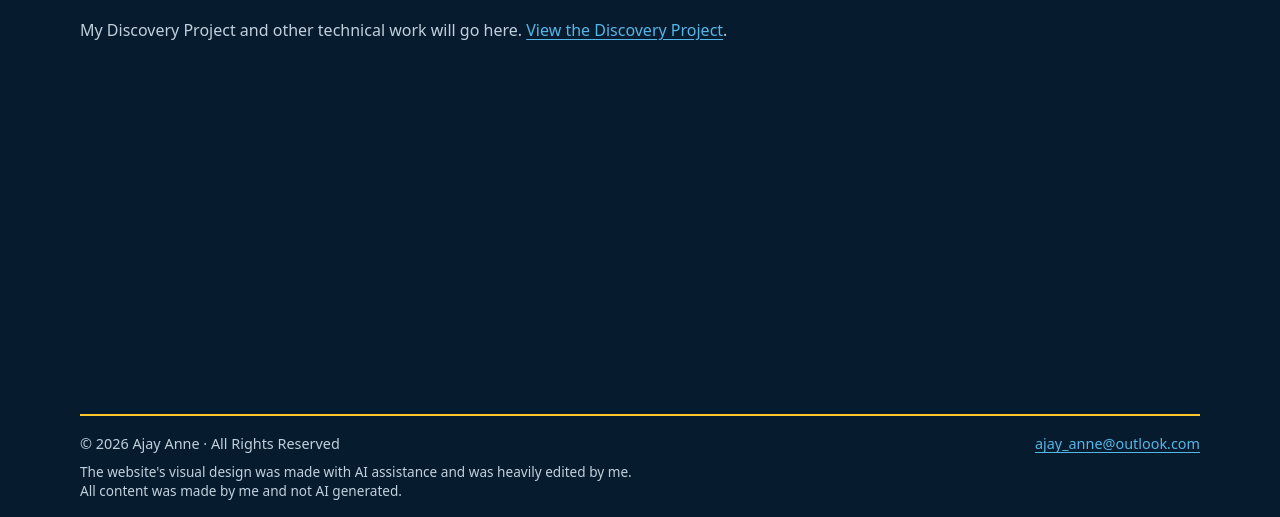
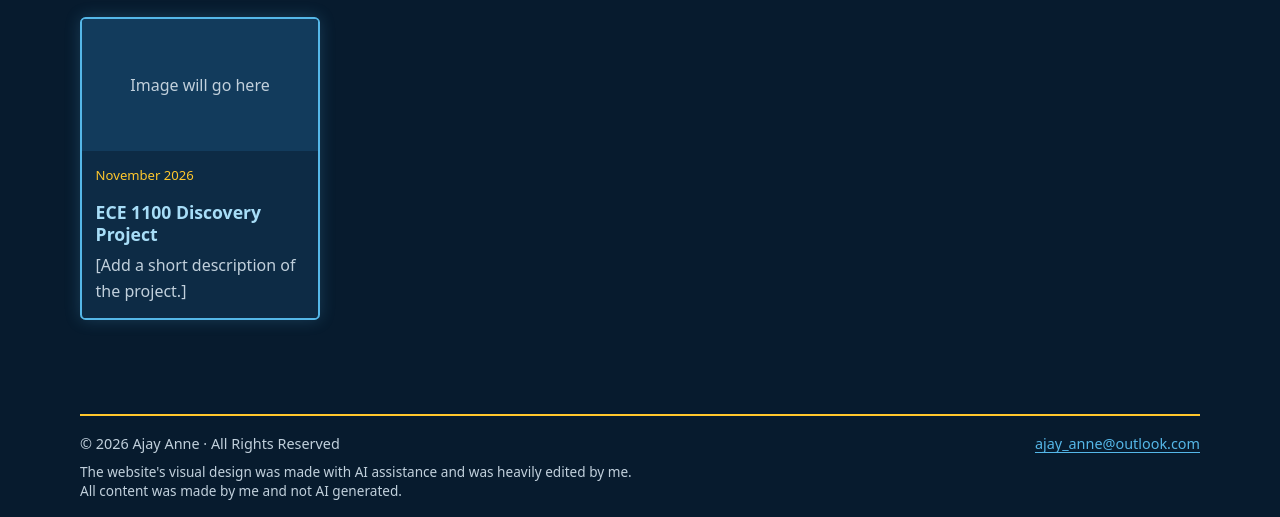
Before and after one commit to Ajay-Anne/Ajay-Anne.github.io, a plain HTML site: page projects/index.html in a window 1280 px wide. Shown: the part 283-800 px from the top of the page. Drawn offline with Linux system fonts and the light colour scheme.

Commit message:
added some content

```diff
--- a/assets/css/styles.css
+++ b/assets/css/styles.css
@@ -162,7 +162,7 @@ h1 {
 }
 
 .lead {
-  max-width: 43rem;
+  max-width: 30rem;
   color: var(--muted);
   font-size: clamp(1.1rem, 2vw, 1.28rem);
 }
@@ -245,6 +245,77 @@ h1 {
 
 .prose p {
   color: var(--muted);
+}
+
+.project-grid {
+  display: grid;
+  grid-template-columns: repeat(auto-fit, minmax(min(100%, 13rem), 15rem));
+  gap: 1rem;
+  max-width: 48rem;
+}
+
+.project-grid article {
+  min-width: 0;
+}
+
+.project-card {
+  display: flex;
+  height: 100%;
+  flex-direction: column;
+  overflow: hidden;
+  border: 2px solid var(--navy);
+  border-radius: 0.35rem;
+  background: var(--surface);
+  box-shadow: 0 0 16px rgb(85 183 232 / 22%);
+  color: var(--ink);
+  text-decoration: none;
+  transition: border-color 150ms ease, background-color 150ms ease, box-shadow 150ms ease, transform 150ms ease;
+}
+
+.project-card:hover {
+  transform: translateY(-2px);
+  border-color: var(--navy-dark);
+  background: var(--surface-raised);
+  box-shadow: 0 0 22px rgb(85 183 232 / 38%);
+  color: var(--ink);
+}
+
+.project-card:focus-visible {
+  outline: 3px solid var(--gold);
+  outline-offset: 4px;
+}
+
+.project-thumbnail {
+  display: grid;
+  min-height: 7rem;
+  aspect-ratio: 16 / 9;
+  place-items: center;
+  padding: 0.65rem;
+  background: var(--surface-raised);
+  color: var(--muted);
+  text-align: center;
+}
+
+.project-card-content {
+  padding: 0.85rem;
+}
+
+.project-card-content h2 {
+  margin-bottom: 0.4rem;
+  color: var(--navy-dark);
+  font-size: 1.1rem;
+  line-height: 1.25;
+}
+
+.project-card-content p:last-child {
+  margin-bottom: 0;
+  color: var(--muted);
+}
+
+.project-date {
+  margin-bottom: 0.35rem;
+  color: var(--gold);
+  font-size: 0.82rem;
 }
 
 .about-section {
@@ -394,11 +465,29 @@ code {
 
 @media (max-width: 44rem) {
   .hero-layout {
-    grid-template-columns: 1fr;
+    grid-template-columns: minmax(0, 1fr) minmax(6.5rem, 8rem);
+    gap: 0.75rem;
+  }
+
+  .hero-copy h1 {
+    font-size: clamp(1.65rem, 7vw, 2.25rem);
+  }
+
+  .hero-copy .lead {
+    font-size: 0.95rem;
+  }
+
+  .home-actions {
+    grid-template-columns: minmax(0, 1fr);
+  }
+
+  .home-actions .home-actions-linkedin {
+    justify-self: stretch;
+    width: 100%;
   }
 
   .hero-portrait {
-    width: min(100%, 17rem);
+    width: auto;
   }
 
   .site-header {
@@ -410,7 +499,8 @@ code {
   }
 
   .site-nav {
-    justify-content: flex-start;
+    align-self: flex-end;
+    justify-content: flex-end;
     gap: 0.2rem 1rem;
   }
 
--- a/projects/index.html
+++ b/projects/index.html
@@ -6,7 +6,7 @@
     <meta name="description" content="Explore the projects and technical work of Ajay Anne.">
     <meta name="theme-color" content="#071b2e">
     <title>Projects | Ajay Anne</title>
-    <link rel="stylesheet" href="/assets/css/styles.css">
+    <link rel="stylesheet" href="/assets/css/styles.css?v=202611061846">
   </head>
   <body>
     <a class="skip-link" href="#main">Skip to main content</a>
@@ -26,8 +26,19 @@
         <h1>Projects</h1>
       </header>
 
-      <section class="prose">
-        <p>My Discovery Project and other technical work will go here. <a href="/projects/discovery-project.html">View the Discovery Project</a>.</p>
+      <section class="project-grid" aria-label="Projects">
+        <article>
+          <a class="project-card" href="/projects/discovery-project.html">
+            <div class="project-thumbnail" role="img" aria-label="Image will go here">
+              Image will go here
+            </div>
+            <div class="project-card-content">
+              <p class="project-date">November 2026</p>
+              <h2>ECE 1100 Discovery Project</h2>
+              <p>[Add a short description of the project.]</p>
+            </div>
+          </a>
+        </article>
       </section>
     </main>
 
```
Also changed, not shown: about.html (+1 -1 lines), goals.html (+1 -1 lines), index.html (+2 -2 lines), projects/discovery-project.html (+1 -1 lines), resume.html (+1 -1 lines), 2 other files.
